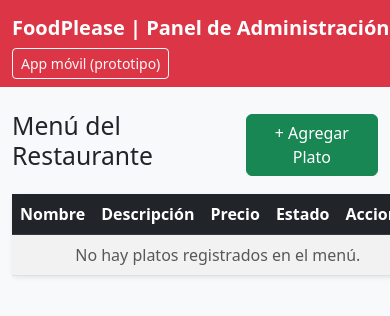
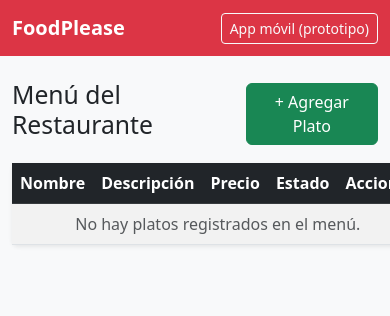
Before and after one commit to claudio4ndres/foodplease, a Django app: page / in a window 390 px wide; the page is wider, and only the part inside the window is pictured. Shown: the top 316 px of that part. Run offline with Django 5.2, Linux system fonts and the light colour scheme; data that the repository does not hold is empty.

Commit message:
Navbar responsiva: marca abreviada en pantallas chicas para que el boton del prototipo siempre sea visible

```diff
--- a/menu/templates/menu/components/_navbar.html
+++ b/menu/templates/menu/components/_navbar.html
@@ -1,6 +1,6 @@
 <nav class="navbar navbar-dark bg-danger mb-4">
-    <div class="container">
-        <a class="navbar-brand fw-bold" href="{% url 'lista_platos' %}">FoodPlease | Panel de Administración de Menú</a>
+    <div class="container flex-wrap gap-2">
+        <a class="navbar-brand fw-bold" href="{% url 'lista_platos' %}">FoodPlease<span class="d-none d-md-inline"> | Panel de Administración de Menú</span></a>
         <a class="btn btn-outline-light btn-sm" target="_blank" rel="noopener"
            href="https://claudio4ndres.github.io/foodplease/mockups/s1_menu.html">
             App móvil (prototipo)
```
